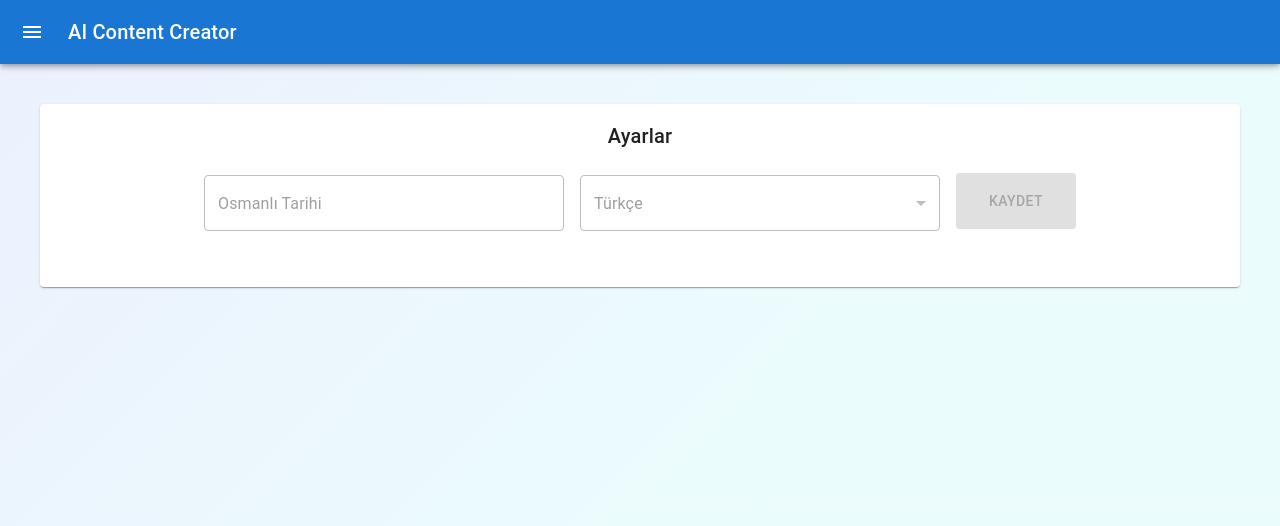
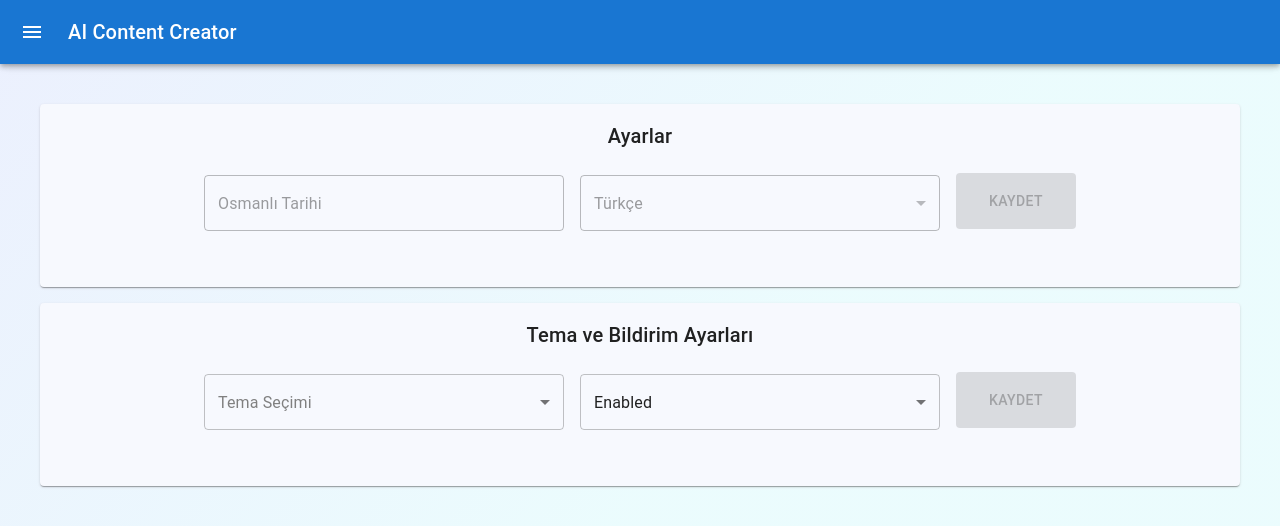
Before and after one commit to derekcoleman/Erciyes-AI-Content-Creator, a Next.js app in the folder client/: page /settings in a window 1280 px wide. Shown: the top 526 px of the page. Built offline with nearby package versions, Linux system fonts and the light colour scheme.

Commit message:
Basics of dark and light themes completed

```diff
--- a/client/src/app/layout.tsx
+++ b/client/src/app/layout.tsx
@@ -1,11 +1,21 @@
+"use client";
+import React, { useState } from "react";
+import { ThemeProvider } from "@mui/material";
+import { lightTheme, darkTheme } from "./styles/theme";
+
 export default function RootLayout({
   children,
 }: Readonly<{
   children: React.ReactNode;
 }>) {
+  const [isDarkMode, setIsDarkMode] = useState<boolean>(() => {
+    return localStorage.getItem("theme") === "Dark";
+  });
   return (
-    <html lang="en">
-      <body style={{ padding: "0", margin: "0" }}>{children}</body>
-    </html>
+    <ThemeProvider theme={isDarkMode ? darkTheme : lightTheme}>
+      <html lang="en">
+        <body style={{ padding: "0", margin: "0" }}>{children}</body>
+      </html>
+    </ThemeProvider>
   );
 }
--- a/client/src/app/login/page.tsx
+++ b/client/src/app/login/page.tsx
@@ -15,6 +15,8 @@ import { useAtom } from "jotai";
 import { userInfoAtom, tokenAtom } from "@/store";
 import LoginForm from "@/components/forms/LoginForm";
 import RegisterForm from "@/components/forms/RegisterForm";
+import { ThemeProvider } from "@mui/material/styles";
+import { lightTheme } from "../styles/theme";
 
 function Page() {
   const router = useRouter();
@@ -105,6 +107,7 @@ function Page() {
         confirmPassword !== "";
 
   return (
+    <ThemeProvider theme={lightTheme}>
       <Box
         sx={{
           height: "100vh",
@@ -257,6 +260,7 @@ function Page() {
           }}
         />
       </Box>
+    </ThemeProvider>
   );
 }
 
--- a/client/src/app/page.tsx
+++ b/client/src/app/page.tsx
@@ -6,6 +6,7 @@ import CustomCard from "@/components/card/CustomCard";
 import React, { useState } from "react";
 import { getPosts } from "@/lib/utils";
 import { Post } from "@/lib/types";
+import { DUMMYPOSTS } from "@/lib/conts";
 
 export default function HomePage() {
   const [postDatas, setPostDatas] = useState<Post[]>([]);
--- a/client/src/app/settings/page.tsx
+++ b/client/src/app/settings/page.tsx
@@ -4,6 +4,7 @@ import MiniDrawer from "../../components/drawer/MiniDrawer";
 import { useState, useEffect } from "react";
 import { Settings } from "@/lib/types";
 import { getSettings } from "@/lib/utils";
+import NewSettingsForm from "@/components/forms/NewSettingsForm";
 
 export default function SettingsPage() {
   const [settingsData, setSettingsData] = useState<Settings>({
@@ -37,6 +38,10 @@ export default function SettingsPage() {
         languageData={settingsData.language}
         statusData={settingsData.status || loading}
       />
+      <NewSettingsForm
+        themeData={localStorage.getItem("theme")}
+        notificationsData="Enabled"
+      />
     </MiniDrawer>
   );
 }
--- /dev/null
+++ b/client/src/app/styles/theme.ts
@@ -0,0 +1,4 @@
+import lightTheme from "./themes/lightTheme";
+import darkTheme from "./themes/darkTheme";
+
+export { lightTheme, darkTheme };
--- /dev/null
+++ b/client/src/app/styles/themes/darkTheme.ts
@@ -0,0 +1,16 @@
+import { createTheme } from "@mui/material/styles";
+
+const darkTheme = createTheme({
+  palette: {
+    mode: "dark",
+    primary: {
+      main: "#90caf9",
+    },
+    background: {
+      default: "#121212",
+      paper: "#333",
+    },
+  },
+});
+
+export default darkTheme;
--- /dev/null
+++ b/client/src/app/styles/themes/lightTheme.ts
@@ -0,0 +1,16 @@
+import { createTheme } from "@mui/material/styles";
+
+const lightTheme = createTheme({
+  palette: {
+    mode: "light",
+    primary: {
+      main: "#1976d2", // Mavi
+    },
+    background: {
+      default: "#fff",
+      paper: "#f7f9fe",
+    },
+  },
+});
+
+export default lightTheme;
--- a/client/src/components/forms/JobsForm.tsx
+++ b/client/src/components/forms/JobsForm.tsx
@@ -74,7 +74,6 @@ const JobForm = () => {
       <Box sx={{ display: "flex", gap: 2, justifyContent: "center " }}>
         <FormControl fullWidth margin="normal" sx={{ width: "20%" }}>
           <Select
-            sx={{ backgroundColor: "white" }}
             value={platform}
             onChange={(e) => setPlatform(e.target.value)}
             displayEmpty
@@ -97,7 +96,6 @@ const JobForm = () => {
         </FormControl>
         <FormControl fullWidth margin="normal" sx={{ width: "30%" }}>
           <Select
-            sx={{ backgroundColor: "white" }}
             multiple
             value={selectedDays}
             onChange={handleDayChange}
--- /dev/null
+++ b/client/src/components/forms/NewSettingsForm.tsx
@@ -0,0 +1,135 @@
+import { useState } from "react";
+import {
+  Box,
+  Button,
+  Card,
+  FormControl,
+  MenuItem,
+  Select,
+  Typography,
+} from "@mui/material";
+import { addSettings } from "@/lib/utils";
+import { SettingsInfo } from "@/lib/types";
+
+const themes = ["Light", "Dark"];
+const notificationOptions = ["Enabled", "Disabled"];
+
+interface NewSettingsFormProps {
+  themeData: string;
+  notificationsData: string;
+}
+
+const NewSettingsForm: React.FC<NewSettingsFormProps> = ({
+  themeData = "Light",
+  notificationsData = "Enabled",
+}) => {
+  const [theme, setTheme] = useState(themeData);
+  const [notifications, setNotifications] = useState(notificationsData);
+
+  const handleSubmit = async (event: React.FormEvent) => {
+    event.preventDefault();
+
+    if (isFormValid()) {
+      try {
+        const settingsInfo: SettingsInfo = await addSettings({
+          theme,
+          notifications,
+        });
+        if (settingsInfo.status) {
+          console.log(settingsInfo);
+        } else {
+          alert("Settings update failed: " + settingsInfo.message);
+        }
+      } catch (error) {
+        alert("Settings update failed: " + error.message);
+      }
+    }
+  };
+
+  const isFormValid = () => {
+    return theme && notifications;
+  };
+
+  const toggleTheme = () => {
+    const newTheme = theme === "Dark" ? "Dark" : "Light";
+    localStorage.setItem("theme", newTheme);
+    window.location.reload();
+  };
+
+  return (
+    <Card
+      component="form"
+      onSubmit={handleSubmit}
+      sx={{
+        paddingBottom: 6,
+        paddingTop: 2,
+        margin: 2,
+      }}
+    >
+      <Typography variant="h6" gutterBottom sx={{ textAlign: "center" }}>
+        Tema ve Bildirim Ayarları
+      </Typography>
+
+      <Box sx={{ display: "flex", gap: 2, justifyContent: "center" }}>
+        <FormControl fullWidth margin="normal" sx={{ width: "30%" }}>
+          <Select
+            value={theme}
+            onChange={(e) => setTheme(e.target.value)}
+            displayEmpty
+            renderValue={(selected) => {
+              if (!selected) {
+                return <span style={{ color: "gray" }}>Tema Seçimi</span>;
+              }
+              return selected;
+            }}
+          >
+            <MenuItem value="" disabled>
+              Tema Seçimi
+            </MenuItem>
+            {themes.map((themeOption) => (
+              <MenuItem key={themeOption} value={themeOption}>
+                {themeOption}
+              </MenuItem>
+            ))}
+          </Select>
+        </FormControl>
+
+        <FormControl fullWidth margin="normal" sx={{ width: "30%" }}>
+          <Select
+            value={notifications}
+            onChange={(e) => setNotifications(e.target.value)}
+            displayEmpty
+            renderValue={(selected) => {
+              if (!selected) {
+                return <span style={{ color: "gray" }}>Bildirim Seçimi</span>;
+              }
+              return selected;
+            }}
+          >
+            <MenuItem value="" disabled>
+              Bildirim Seçimi
+            </MenuItem>
+            {notificationOptions.map((notificationOption) => (
+              <MenuItem key={notificationOption} value={notificationOption}>
+                {notificationOption}
+              </MenuItem>
+            ))}
+          </Select>
+        </FormControl>
+
+        <Button
+          type="submit"
+          variant="contained"
+          color="primary"
+          sx={{ width: "10%", height: "56px", marginTop: "14px" }}
+          disabled={!isFormValid()}
+          onClick={toggleTheme}
+        >
+          Kaydet
+        </Button>
+      </Box>
+    </Card>
+  );
+};
+
+export default NewSettingsForm;
--- a/client/src/components/forms/SettingsForm.tsx
+++ b/client/src/components/forms/SettingsForm.tsx
@@ -74,7 +74,6 @@ const SettingsForm: React.FC<SettingsFormProps> = ({
             id="outlined-basic"
             placeholder="Genel Başlık"
             variant="outlined"
-            sx={{ backgroundColor: "white" }}
             disabled={statusData}
             value={topic}
           />
@@ -82,7 +81,6 @@ const SettingsForm: React.FC<SettingsFormProps> = ({
         <FormControl fullWidth margin="normal" sx={{ width: "30%" }}>
           <Select
             disabled={statusData}
-            sx={{ backgroundColor: "white" }}
             value={language}
             onChange={(e) => setLanguage(e.target.value)}
             displayEmpty
--- a/client/src/components/profile/Profile.tsx
+++ b/client/src/components/profile/Profile.tsx
@@ -87,7 +87,7 @@ const ProfilePage = () => {
           value={editableData.username}
           name="username"
           onChange={handleChange}
-          sx={{ marginBottom: 2, backgroundColor: "white" }}
+          sx={{ marginBottom: 2 }}
         />
         <TextField
           label="API Anahtarı"
@@ -96,7 +96,7 @@ const ProfilePage = () => {
           value={editableData.API}
           name="API"
           onChange={handleChange}
-          sx={{ marginBottom: 2, backgroundColor: "white" }}
+          sx={{ marginBottom: 2 }}
         />
         <TextField
           label="Biyografi"
@@ -107,7 +107,6 @@ const ProfilePage = () => {
           onChange={handleChange}
           multiline
           rows={4}
-          sx={{ backgroundColor: "white" }}
         />
 
         <Button
```
Lines whose indentation alone changed are shown as unchanged.
